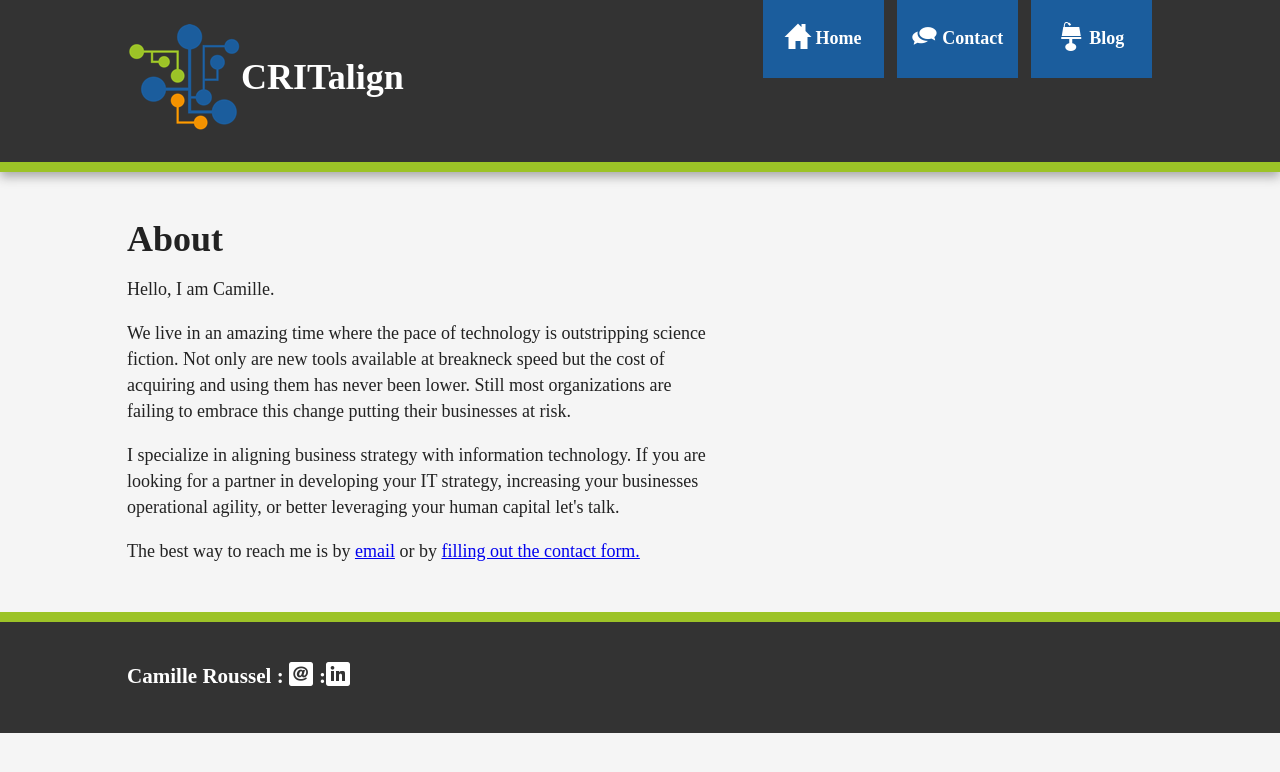
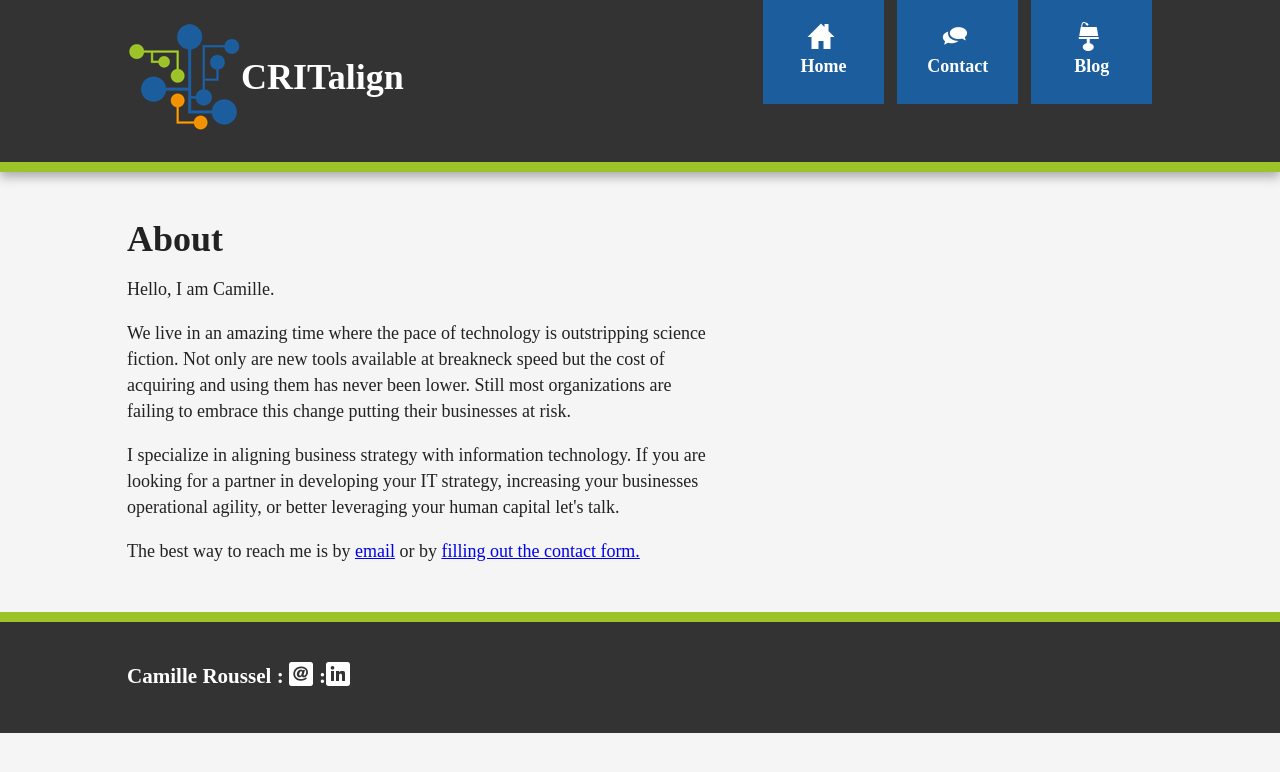
Before and after one commit to critalign/critalign.github.io, a Jekyll site: the page built from index.html, in a window 1280 px wide. Shown: the top 772 px of the page. Built offline with Jekyll 4.4.1, drawn with Linux system fonts in a browser that asks for light colours; nearby versions of some CDN libraries; some web fonts are replaced.

Commit message:
Improved header for ipad

```diff
--- a/_includes/header.html
+++ b/_includes/header.html
@@ -3,9 +3,9 @@
         <h1 class="title"><img src="img/CRITalign_logo_top_114.png" alt="CRITalign Logo" width="114" height="114">CRITalign</h1>
         <nav>
             <ul>
-                <li><a href="index.html"><span class="glyphicons white home"></span>Home</a></li>
-                <li><a href="contact.html"><span class="glyphicons white conversation"></span>Contact</a></li>
-                <li><a href="blog.html"><span class="glyphicons white keynote"></span>Blog</a></li>
+                <li><a href="index.html"><span class="glyphicons white home"></span><div>Home</div></a></li>
+                <li><a href="contact.html"><span class="glyphicons white conversation"></span><div>Contact</div></a></li>
+                <li><a href="blog.html"><span class="glyphicons white keynote"></span><div>Blog</div></a></li>
             </ul>
         </nav>
     </header>
```
